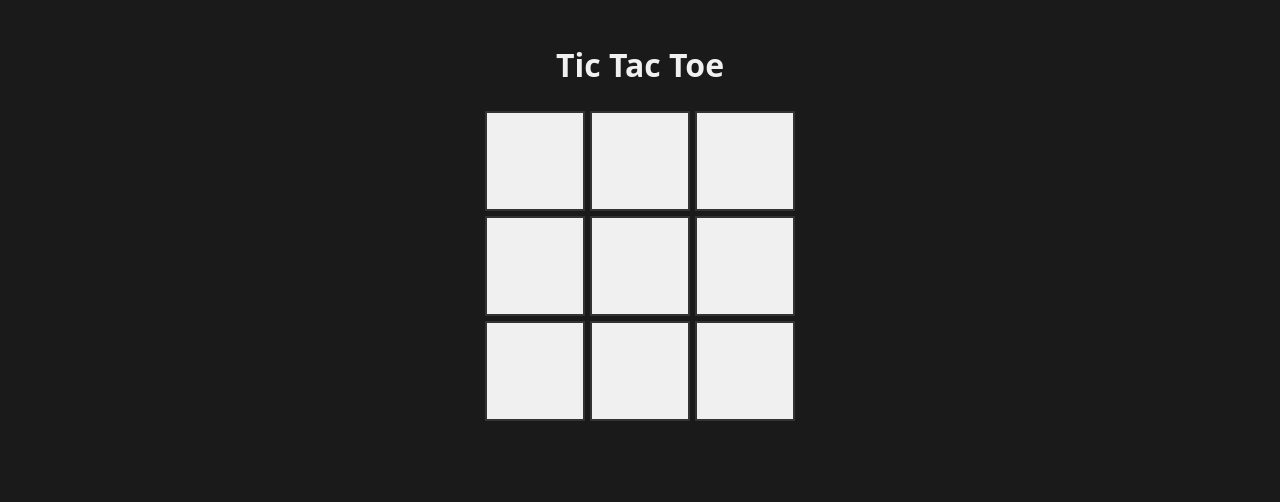
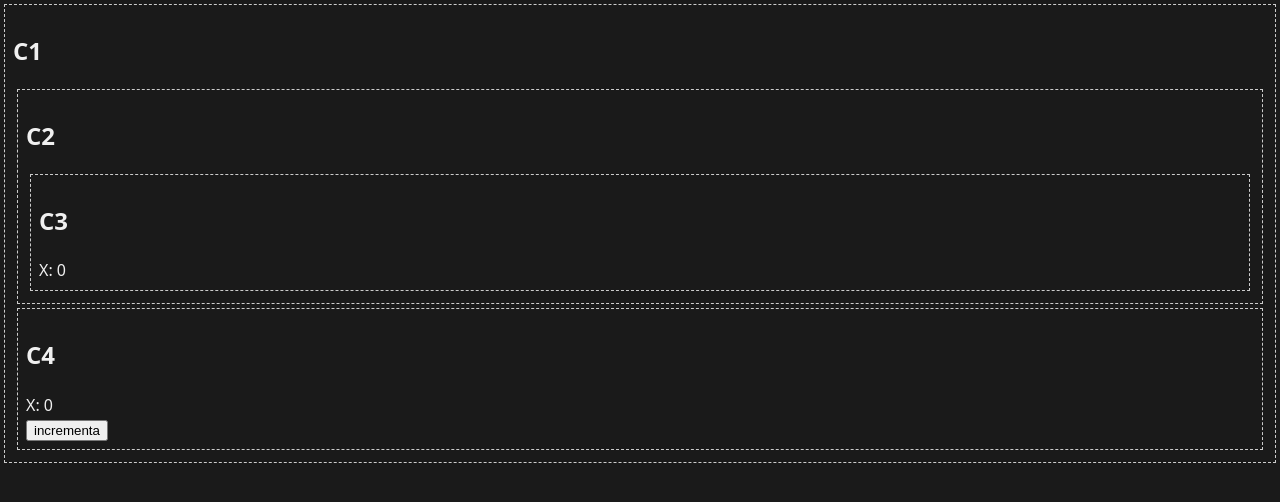
Before and after one commit to gdradi/olivetti-react-2026, a React (Vite) app: page / in a window 1280 px wide. Shown: the top 502 px of the page. Built offline with nearby package versions, Linux system fonts and the light colour scheme.

Commit message:
Lezione 4 - state lift

```diff
--- a/src/main.tsx
+++ b/src/main.tsx
@@ -1,7 +1,7 @@
 import { StrictMode } from "react";
 import { createRoot } from "react-dom/client";
 import "./index.css";
-import { TicTacToe } from "./tictactoe";
+import { C1 } from "./state-lift";
 // import "./lezione1";
 // import "./lezione2";
 
@@ -22,8 +22,9 @@ createRoot(rootDomNode).render(
     <Counter />
     <Counter /> */}
     {/* <Input /> */}
-    <TicTacToe />
+    {/* <TicTacToe /> */}
     {/* <ListVisualizer /> */}
+    <C1 />
   </StrictMode>
 );
 
--- /dev/null
+++ b/src/state-lift.tsx
@@ -0,0 +1,83 @@
+import { useState } from "react";
+
+interface C4Props {
+  readonly x: number;
+  readonly setX: (newX: number) => void;
+}
+function C4(props: C4Props) {
+  const { x, setX } = props;
+  return (
+    <div
+      style={{
+        border: "1px dashed #CCCCCC",
+        padding: 8,
+        margin: 4,
+      }}
+    >
+      <h2>C4</h2>
+      <div>X: {x}</div>
+      <button
+        onClick={() => {
+          setX(x + 1);
+        }}
+      >
+        incrementa
+      </button>
+    </div>
+  );
+}
+
+interface C3Props {
+  readonly x: number;
+}
+function C3(props: C3Props) {
+  const { x } = props;
+  return (
+    <div
+      style={{
+        border: "1px dashed #CCCCCC",
+        padding: 8,
+        margin: 4,
+      }}
+    >
+      <h2>C3</h2>
+      <div>X: {x}</div>
+    </div>
+  );
+}
+
+interface C2Props {
+  readonly x: number;
+}
+function C2(props: C2Props) {
+  const { x } = props;
+  return (
+    <div
+      style={{
+        border: "1px dashed #CCCCCC",
+        padding: 8,
+        margin: 4,
+      }}
+    >
+      <h2>C2</h2>
+      <C3 x={x} />
+    </div>
+  );
+}
+
+export function C1() {
+  const [x, setX] = useState(0);
+  return (
+    <div
+      style={{
+        border: "1px dashed #CCCCCC",
+        padding: 8,
+        margin: 4,
+      }}
+    >
+      <h2>C1</h2>
+      <C2 x={x} />
+      <C4 x={x} setX={setX} />
+    </div>
+  );
+}
```
